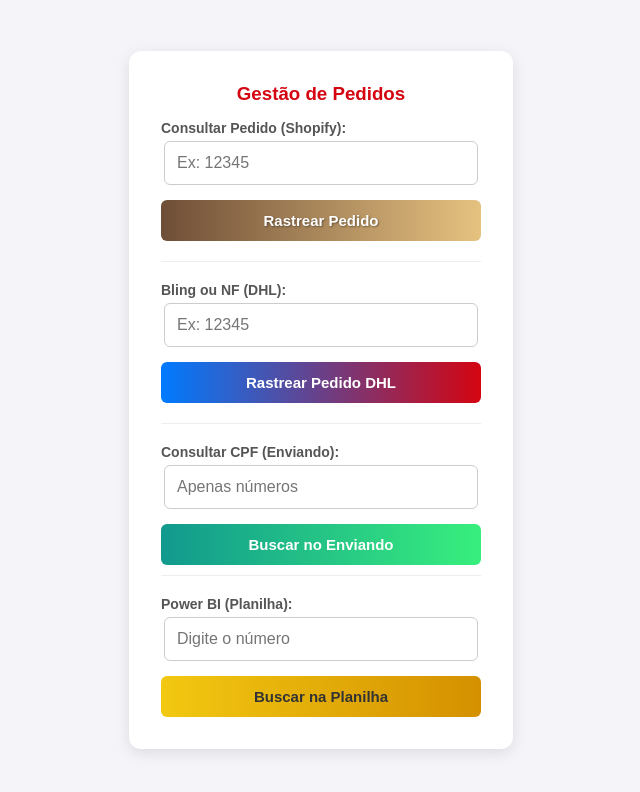
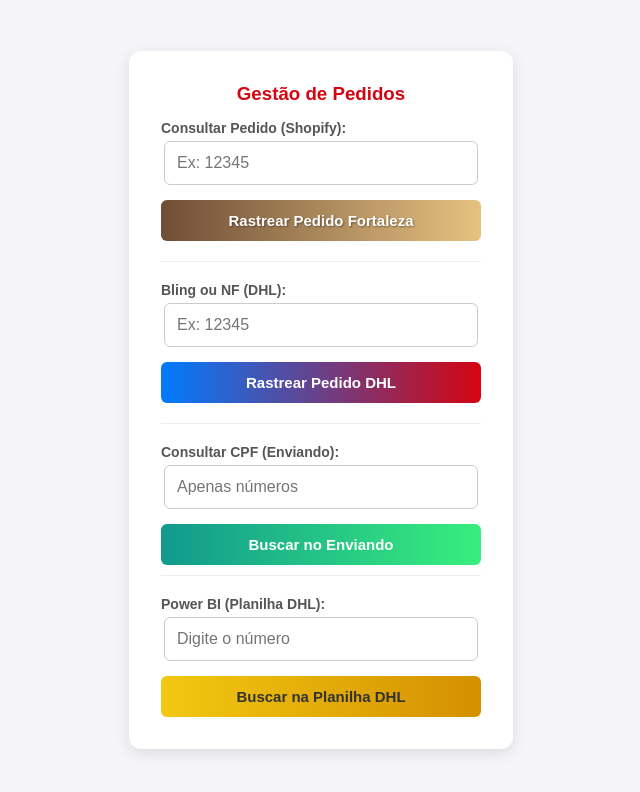
Before and after one commit to wesleymoreira82/DHL, a plain HTML site: page index.html in a window 1280 px wide. Shown: the whole page, without its empty margins (319-959 px from the left). Drawn offline with Linux system fonts and the light colour scheme.

Commit message:
Update index.html

```diff
--- a/index.html
+++ b/index.html
@@ -58,7 +58,7 @@
         <input type="text" id="pedidoHesed" placeholder="Ex: 12345" onkeypress="handleKeyPress(event, 'hesed')">
 
         <div class="btn-group">
-            <button class="btn-hesed" onclick="pesquisarHesed()">Rastrear Pedido</button>
+            <button class="btn-hesed" onclick="pesquisarHesed()">Rastrear Pedido Fortaleza</button>
         </div>
 
         <hr>
@@ -81,11 +81,11 @@
 
         <hr>
 
-        <label>Power BI (Planilha):</label>
+        <label>Power BI (Planilha DHL):</label>
         <input type="text" id="pbiInfo" placeholder="Digite o número" onkeypress="handleKeyPress(event, 'powerbi')">
 
         <div class="btn-group" style="margin-bottom: 0;">
-            <button class="btn-powerbi" onclick="pesquisarPowerBI()">Buscar na Planilha</button>
+            <button class="btn-powerbi" onclick="pesquisarPowerBI()">Buscar na Planilha DHL</button>
         </div>
     </div>
 
```
